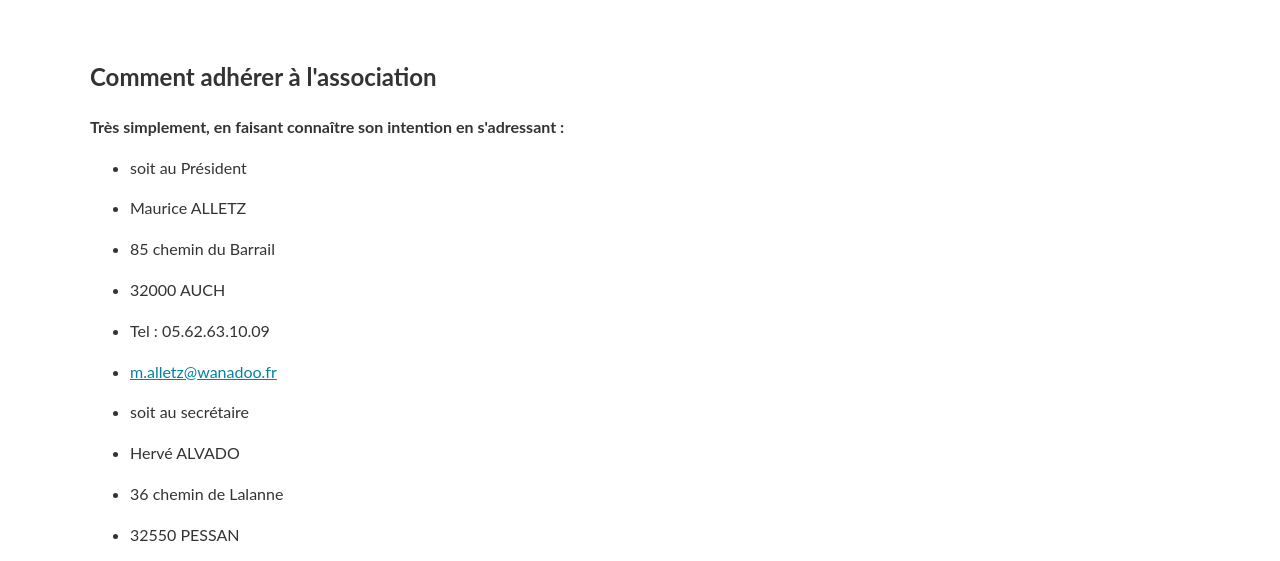
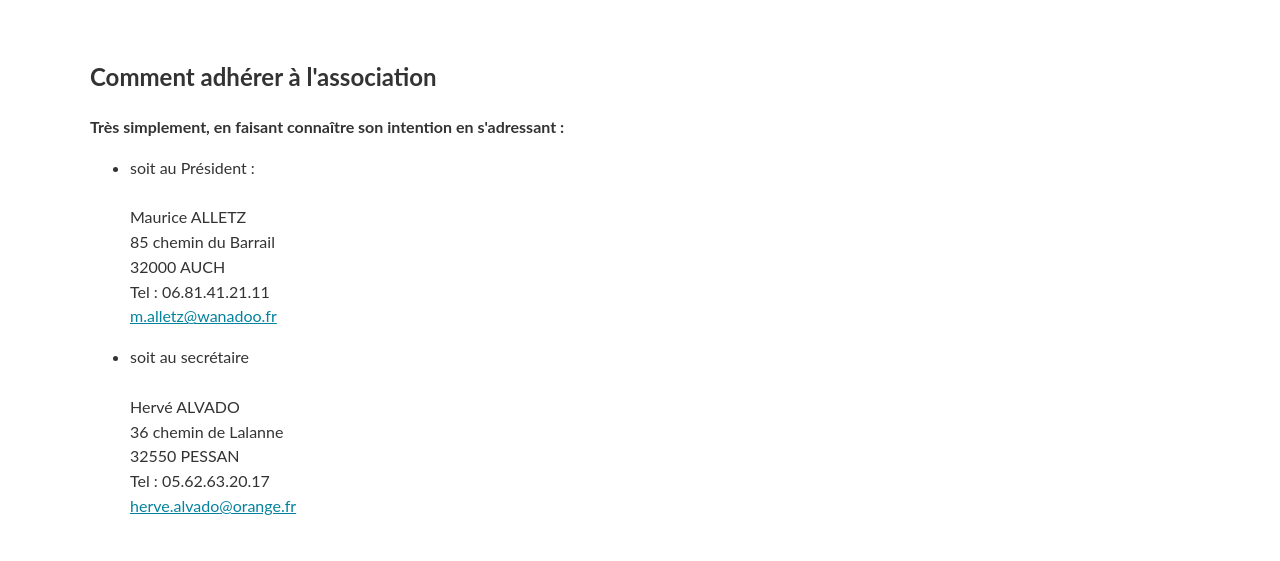
Before and after one commit to aaaela-auch/aaaela-auch, an Eleventy site: page src/pages/adhesion.md in a window 1280 px wide. Shown: the part 239-800 px from the top of the page. Built offline with nearby package versions, Linux system fonts and the light colour scheme; Eleventy itself is replaced by a stand-in of ours; files that its build step writes are made by us from their sources.

Commit message:
Mise à jour de adhesion

```diff
--- a/src/pages/adhesion.md
+++ b/src/pages/adhesion.md
@@ -1,25 +1,26 @@
 ---
 title: CONTACTEZ-NOUS
 permalink: adhesion.html
+layout: page.njk
 ordre: 9
-layout: page.njk
 ---
 ## **Comment adhérer à l'association**
 
 **Très simplement, en faisant connaître son intention en s'adressant :**
 
-- soit au Président
+* soit au Président :\
+  \
+  Maurice ALLETZ\
+  85 chemin du Barrail\
+  32000 AUCH\
+  Tel : 06.81.41.21.11\
+  [m.alletz@wanadoo.fr](mailto:m.alletz@wanadoo.fr)
 
-- Maurice ALLETZ
-- 85 chemin du Barrail
-- 32000 AUCH
-- Tel : 05.62.63.10.09
-- [m.alletz@wanadoo.fr](mailto:m.alletz@wanadoo.fr)
 
-- soit au secrétaire
-
-- Hervé ALVADO
-- 36 chemin de Lalanne
-- 32550 PESSAN
-- Tel : 05.62.63.20.17
-- [herve.alvado@orange.fr](mailto:herve.alvado@orange.fr)
+* soit au secrétaire\
+  \
+  Hervé ALVADO\
+  36 chemin de Lalanne\
+  32550 PESSAN\
+  Tel : 05.62.63.20.17\
+  [herve.alvado@orange.fr](mailto:herve.alvado@orange.fr)
```
